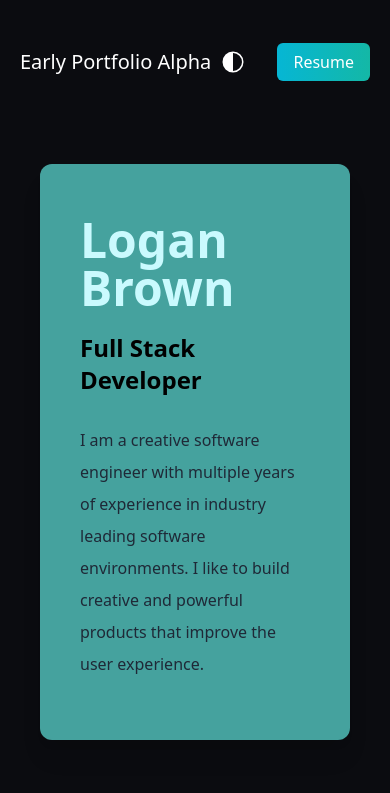
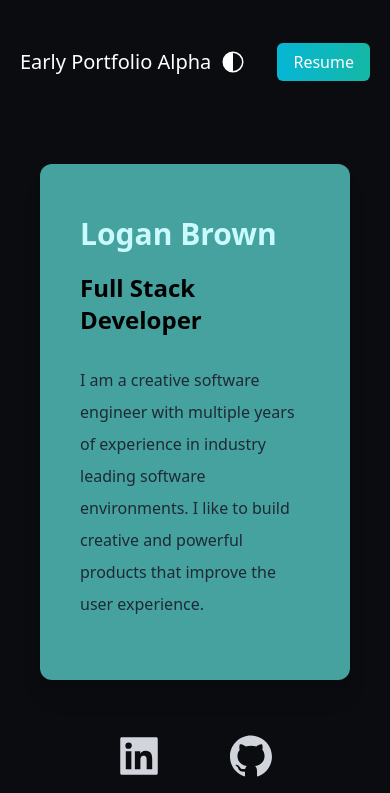
Before and after one commit to LoganLeeBrown/portfolibo, a Next.js app: page / in a window 390 px wide. Shown: the top 793 px of the page. Built offline with nearby package versions, Linux system fonts and the light colour scheme.

Commit message:
reduce Name text size for mobile

```diff
--- a/pages/index.js
+++ b/pages/index.js
@@ -44,7 +44,7 @@ export default function Home() {
             </ul>
           </nav>
           <div className="text-left p-10 m-10 shadow-xl rounded-xl bg-[#97CAEF] dark:bg-[#45A29E]">
-            <h2 className="text-5xl py-3 text-[#CAFAFE] bg:text-[#66FCF1] font-extrabold md:text-6xl">
+            <h2 className="text-3xl py-3 text-[#CAFAFE] bg:text-[#66FCF1] font-extrabold md:text-6xl">
               Logan Brown
             </h2>
             <h3 className="text-2xl font-bold md:text-3xl py-2">
```
